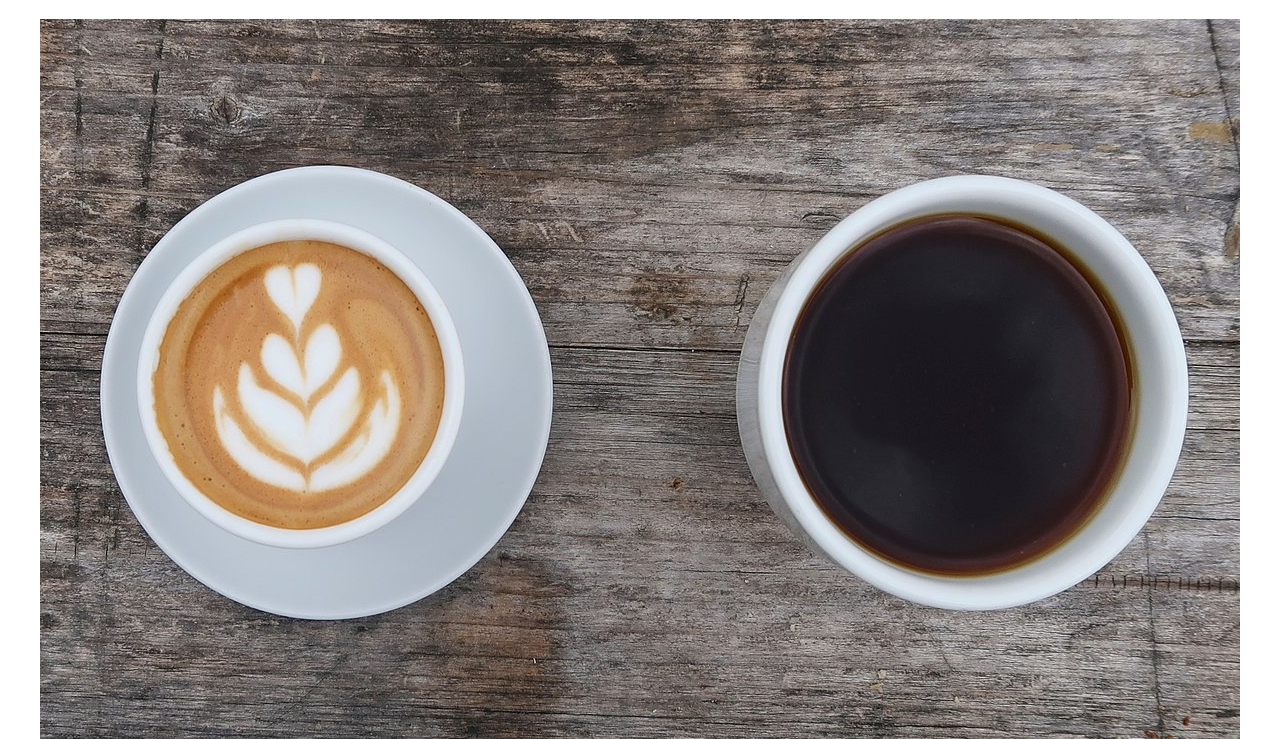
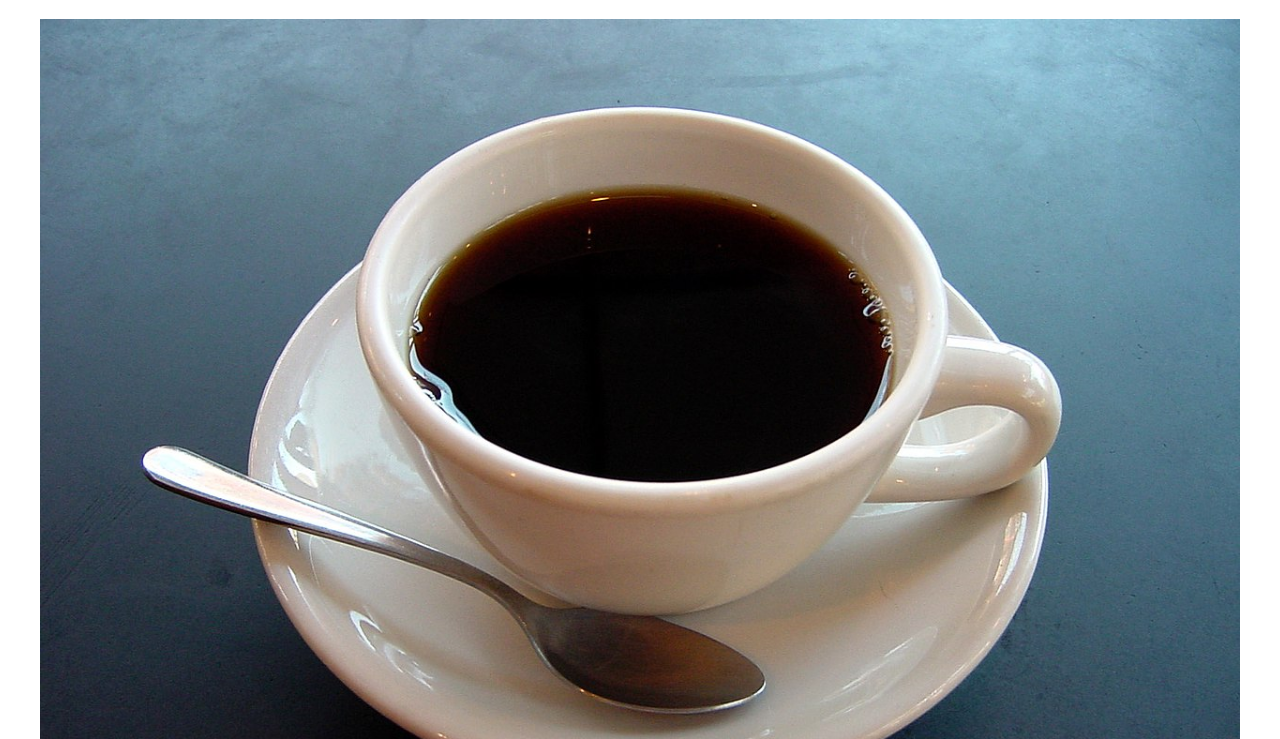
Before and after one commit to bernardocm10/Projetos-R-pidos-Udemy, a plain HTML site: page carregando imagem/index.html in a window 1280 px wide. Shown: the part 61-800 px from the top of the page. Drawn offline with Linux system fonts and the light colour scheme.

Commit message:
mudar imagem botao

```diff
--- a/carregando imagem/index.html
+++ b/carregando imagem/index.html
@@ -8,7 +8,7 @@
 </head>
 <body>
     <h1>Coffe Time</h1>
-    <img src="images\Latte_and_dark_coffee.jpg" alt="2 coffes on top of a wooden table">
+    <img src="images\1.JPG" alt="2 coffes on top of a wooden table">
     <button id="button">Next</button>
     <script src="main.js"></script>
 </body>
--- a/carregando imagem/main.js
+++ b/carregando imagem/main.js
@@ -1,10 +1,7 @@
 const images = [
-     "images/A_small_cup_of_coffee.JPG",
-    "images/cafezap.jpeg",
-    "images/Latte_and_dark_coffee.jpg"
-/*     "images/images_1",
-    "images/images_2",
-    "images/images_3" */
+    "images/1.JPG",
+    "images/2.jpeg",
+    "images/3.jpg"
 ]
 let currentIndex = 0
 
```
Also changed, not shown: carregando imagem/images/1.JPG (renamed from carregando imagem/images/A_small_cup_of_coffee.JPG), carregando imagem/images/2.jpeg (renamed from carregando imagem/images/cafezap.jpeg), carregando imagem/images/3.jpg (renamed from carregando imagem/images/Latte_and_dark_coffee.jpg).
